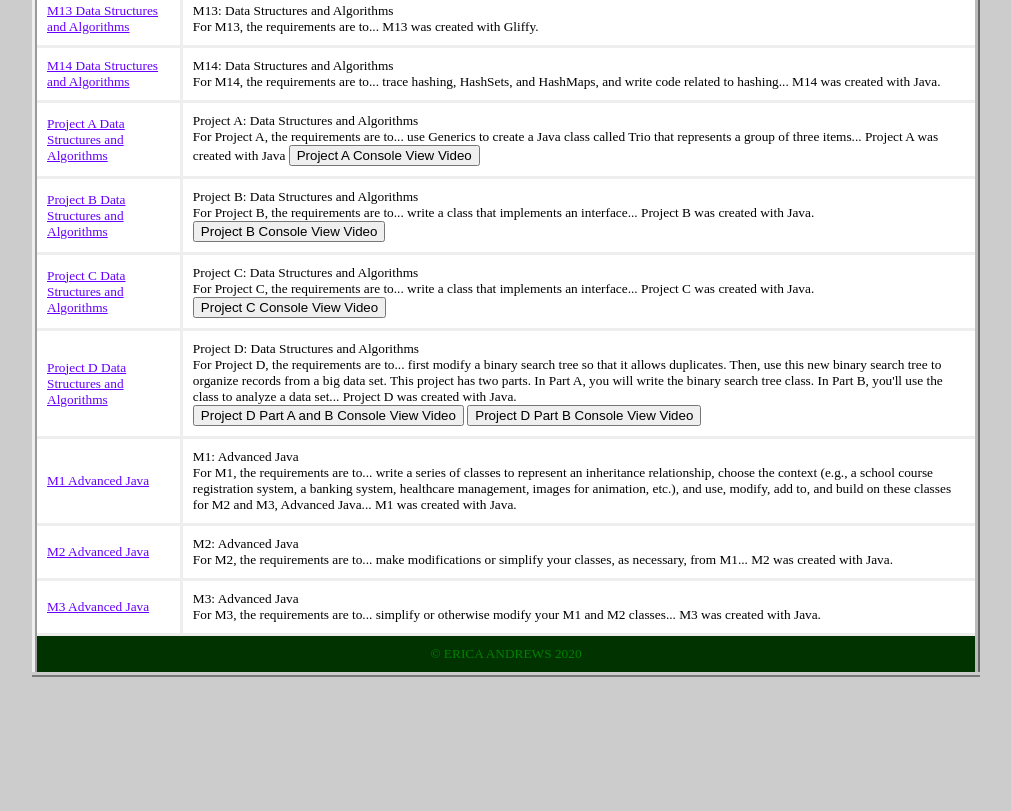
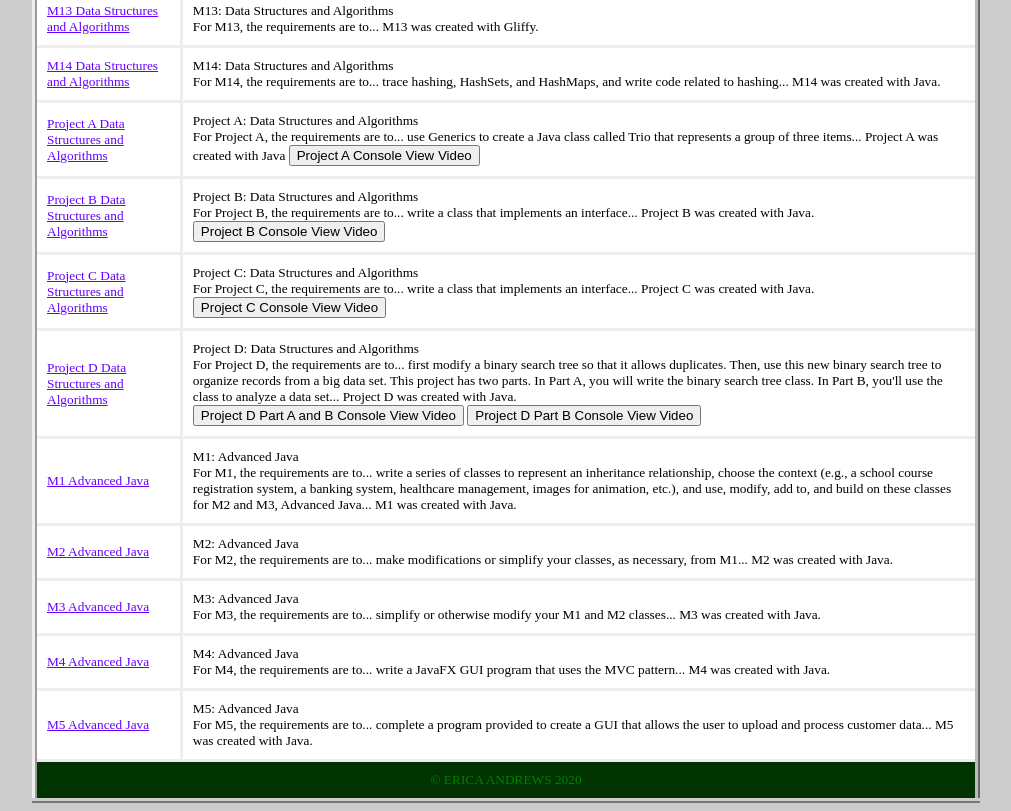
Before and after one commit to ericarandrews/ericareneeandrews.codes, a plain HTML site: page index.html in a window 1280 px wide. Shown: the part 893-1704 px from the top of the page, without its empty margins (134-1145 px from the left). Before the commit the page ends 1578 px from the top, so only its background shows below. Drawn offline with Linux system fonts and the light colour scheme.

Commit message:
Update index.html

```diff
--- a/index.html
+++ b/index.html
@@ -352,6 +352,14 @@ function offprojectdb() {
                 <td colspan="3">M3: Advanced Java <br> For M3, the requirements are to... simplify or otherwise modify your M1 and M2 classes... M3 was created with Java.</td>
             </tr>
 	    <tr>
+                <td colspan="1"><a href="https://github.com/ericarandrews/advancedJava/tree/master/M4AdvancedJava">M4 Advanced Java</a></td>
+                <td colspan="3">M4: Advanced Java <br> For M4, the requirements are to... write a JavaFX GUI program that uses the MVC pattern... M4 was created with Java.</td>
+            </tr>
+	    <tr>
+                <td colspan="1"><a href="https://github.com/ericarandrews/advancedJava/tree/master/M5AdvancedJava">M5 Advanced Java</a></td>
+                <td colspan="3">M5: Advanced Java <br> For M5, the requirements are to... complete a program provided to create a GUI that allows the user to upload and process customer data... M5 was created with Java.</td>
+            </tr>
+	    <tr>
                 <td colspan="4" class="foot">&copy; ERICA ANDREWS 2020</td>
             </tr>
         </tbody>
```
